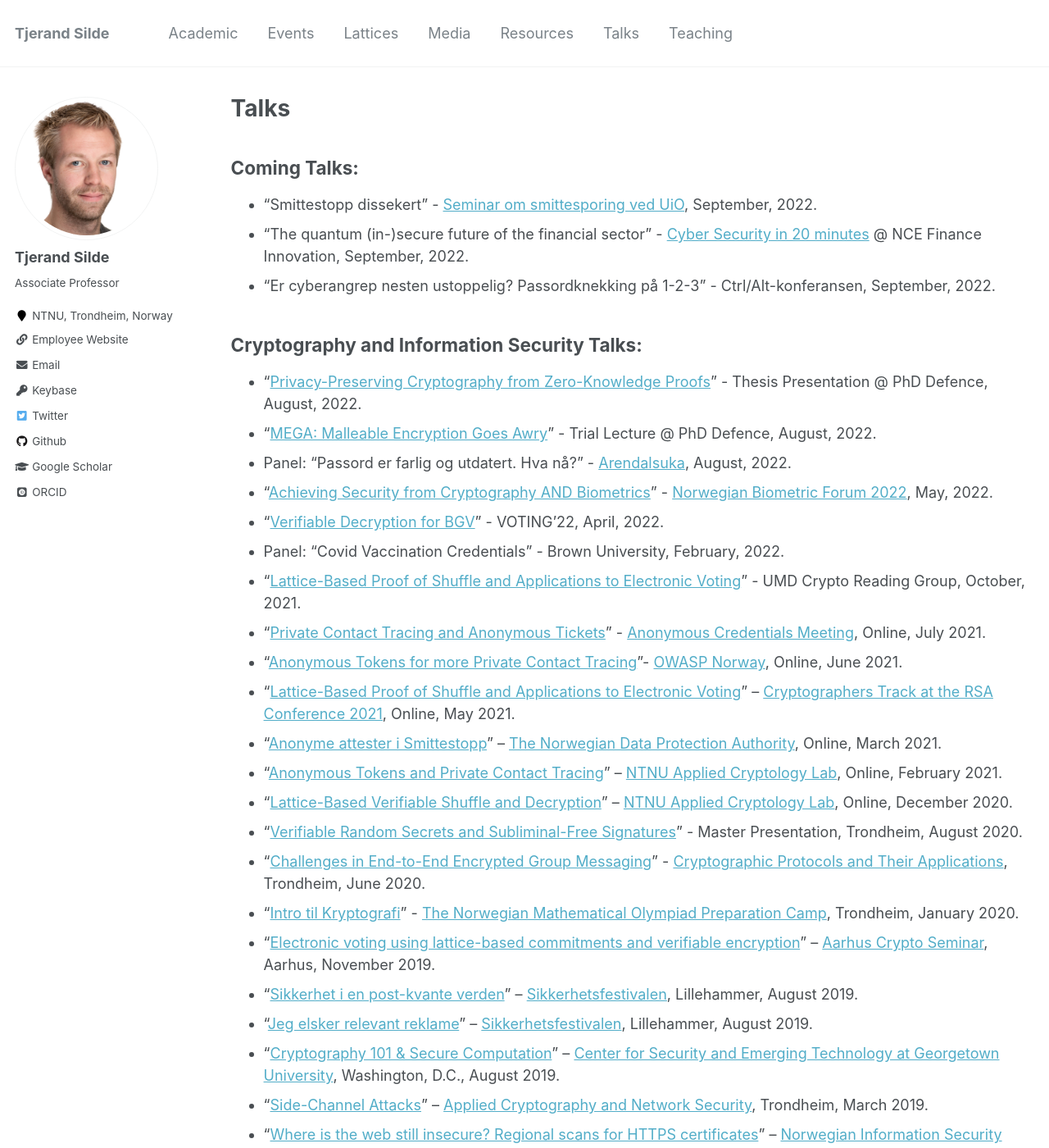
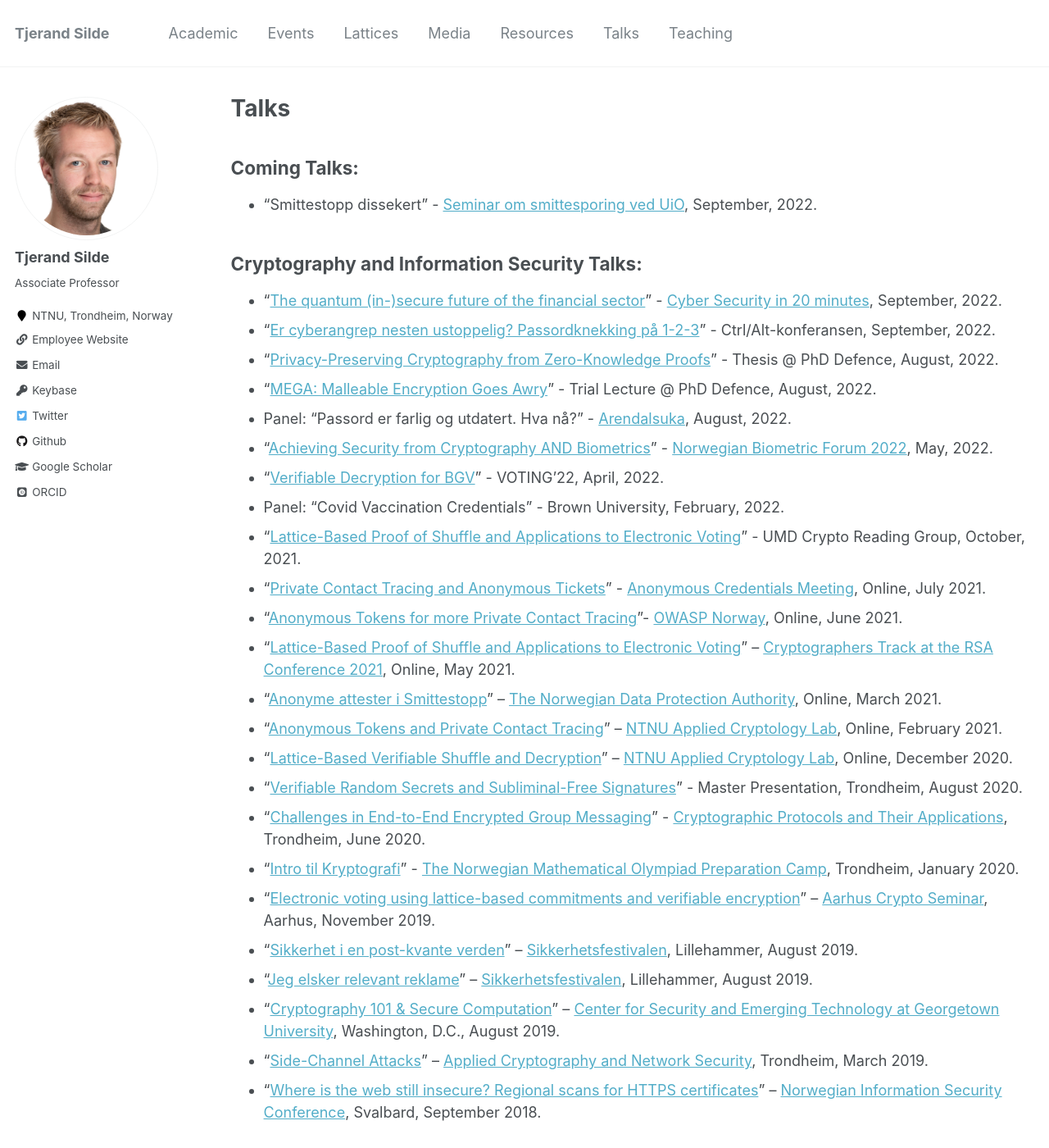
Before and after one commit to tjesi/tjesi.github.io, a Jekyll site: the page built from _pages/talks.md, in a window 1280 px wide and 1400 px high. Shown: the whole window at 82% size. Built offline with Jekyll 4.4.1, drawn with Linux system fonts in a browser that asks for light colours; some web fonts are replaced; some of the changed text lies outside the part shown.

Commit message:
recent talks

```diff
--- a/_pages/talks.md
+++ b/_pages/talks.md
@@ -8,12 +8,12 @@ author_profile: true
 ## Coming Talks:
 
 * "Smittestopp dissekert" - [Seminar om smittesporing ved UiO](https://www.jus.uio.no/ikrs/om/aktuelt/arrangementer/2022/smittestopp-og-smittesporing-to-ar-med-pandemi.html), September, 2022.
-* “The quantum (in-)secure future of the financial sector” - [Cyber Security in 20 minutes](https://financeinnovation.no/events/cyber-security-in-20-minutes-the-quantum-threat) @ NCE Finance Innovation, September, 2022.
-* "Er cyberangrep nesten ustoppelig? Passordknekking på 1-2-3" - Ctrl/Alt-konferansen, September, 2022.
 
 ## Cryptography and Information Security Talks:
 
-* "[Privacy-Preserving Cryptography from Zero-Knowledge Proofs](https://tjerandsilde.no/files/Defence.pdf)" - Thesis Presentation @ PhD Defence, August, 2022.
+* “[The quantum (in-)secure future of the financial sector](https://tjerandsilde.no/files/finance.pdf)” - [Cyber Security in 20 minutes](https://financeinnovation.no/events/cyber-security-in-20-minutes-the-quantum-threat), September, 2022.
+* "[Er cyberangrep nesten ustoppelig? Passordknekking på 1-2-3](https://tjerandsilde.no/files/CtrlAlt-Tjerand.pdf)" - Ctrl/Alt-konferansen, September, 2022.
+* "[Privacy-Preserving Cryptography from Zero-Knowledge Proofs](https://tjerandsilde.no/files/Defence.pdf)" - Thesis @ PhD Defence, August, 2022.
 * "[MEGA: Malleable Encryption Goes Awry](https://tjerandsilde.no/files/Trial.pdf)" - Trial Lecture @ PhD Defence, August, 2022.
 * Panel: "Passord er farlig og utdatert. Hva nå?" - [Arendalsuka](https://program.arendalsuka.no/event/user-view/18770), August, 2022.
 * "[Achieving Security from Cryptography AND Biometrics](https://tjerandsilde.no/files/biometrics.pdf)" - [Norwegian Biometric Forum 2022](https://eab.org/events/program/285), May, 2022.
```
Also changed, not shown: other parts of _pages/talks.md (+2 -1 lines), 3 other files.
